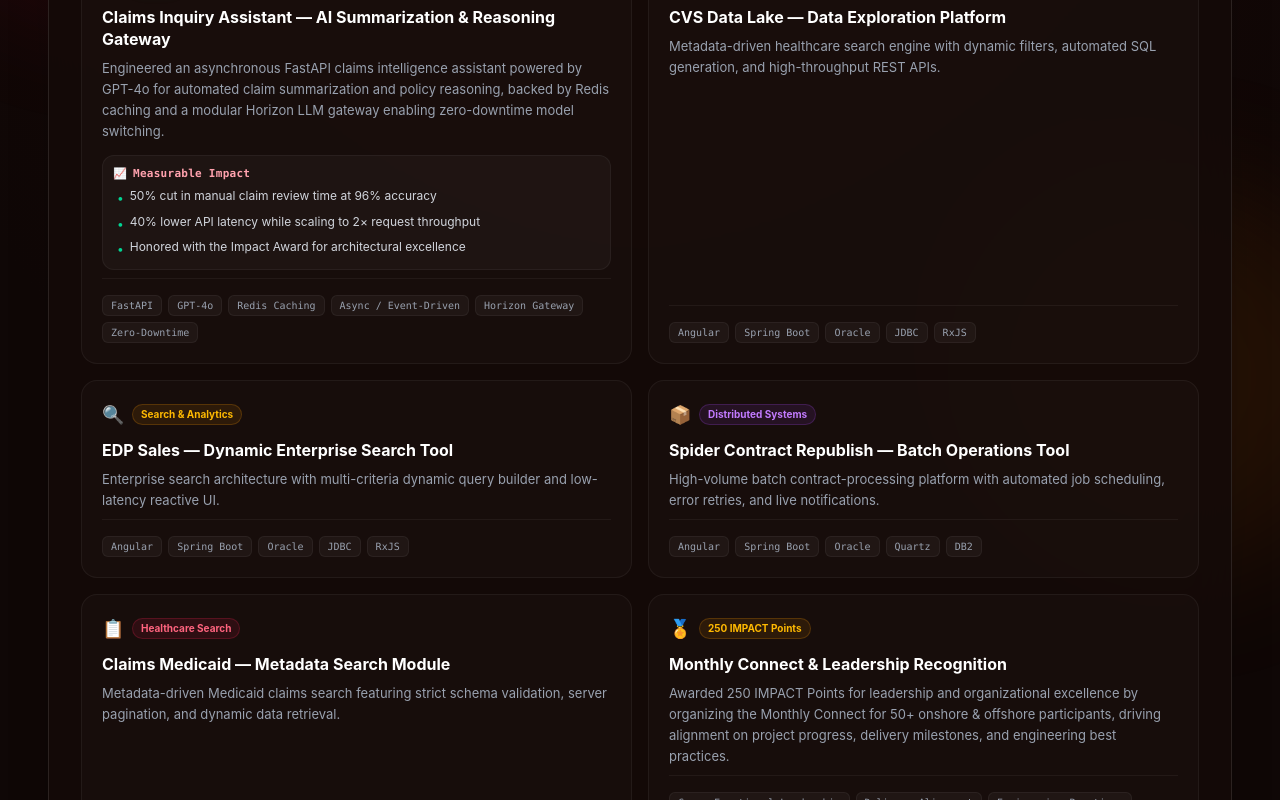
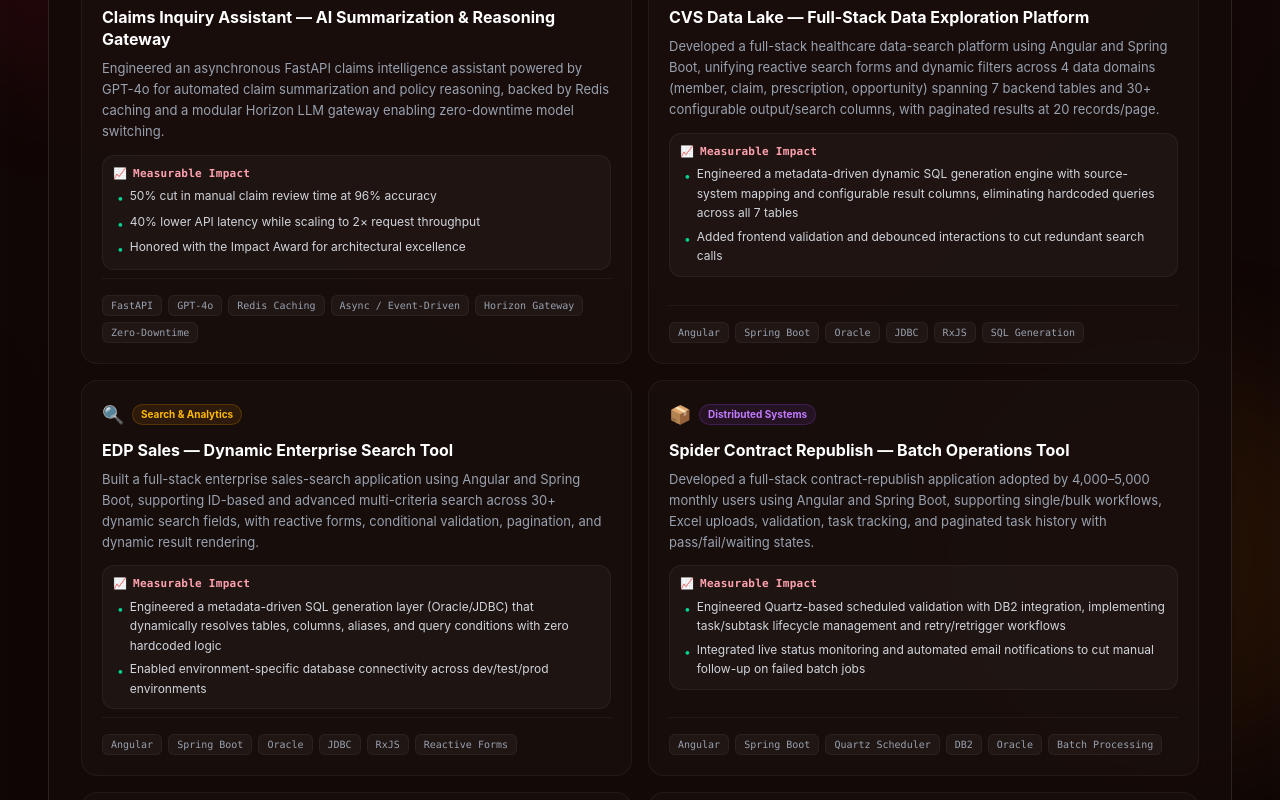
Before and after one commit to Kgotta-contribute/Portfolio, a React (Vite) app: page /#contact in a window 1280 px wide. Shown: the part 2520-3320 px from the top of the page. Built offline with nearby package versions, Linux system fonts and the light colour scheme.

Commit message:
feat: update detailed descriptions and impact points for enterprise search and batch operation cards

```diff
--- a/src/components/Experience.jsx
+++ b/src/components/Experience.jsx
@@ -47,12 +47,16 @@ const carelonProjects = [
   },
   {
     id: 'cvs',
-    title: 'CVS Data Lake — Data Exploration Platform',
+    title: 'CVS Data Lake — Full-Stack Data Exploration Platform',
     icon: '🌊',
     badge: 'Enterprise Data',
     badgeColor: 'text-teal-400 bg-teal-500/10 border-teal-500/20',
-    description: 'Metadata-driven healthcare search engine with dynamic filters, automated SQL generation, and high-throughput REST APIs.',
-    tech: ['Angular', 'Spring Boot', 'Oracle', 'JDBC', 'RxJS']
+    description: 'Developed a full-stack healthcare data-search platform using Angular and Spring Boot, unifying reactive search forms and dynamic filters across 4 data domains (member, claim, prescription, opportunity) spanning 7 backend tables and 30+ configurable output/search columns, with paginated results at 20 records/page.',
+    impact: [
+      'Engineered a metadata-driven dynamic SQL generation engine with source-system mapping and configurable result columns, eliminating hardcoded queries across all 7 tables',
+      'Added frontend validation and debounced interactions to cut redundant search calls'
+    ],
+    tech: ['Angular', 'Spring Boot', 'Oracle', 'JDBC', 'RxJS', 'SQL Generation']
   },
   {
     id: 'edp',
@@ -60,8 +64,12 @@ const carelonProjects = [
     icon: '🔍',
     badge: 'Search & Analytics',
     badgeColor: 'text-amber-400 bg-amber-500/10 border-amber-500/20',
-    description: 'Enterprise search architecture with multi-criteria dynamic query builder and low-latency reactive UI.',
-    tech: ['Angular', 'Spring Boot', 'Oracle', 'JDBC', 'RxJS']
+    description: 'Built a full-stack enterprise sales-search application using Angular and Spring Boot, supporting ID-based and advanced multi-criteria search across 30+ dynamic search fields, with reactive forms, conditional validation, pagination, and dynamic result rendering.',
+    impact: [
+      'Engineered a metadata-driven SQL generation layer (Oracle/JDBC) that dynamically resolves tables, columns, aliases, and query conditions with zero hardcoded logic',
+      'Enabled environment-specific database connectivity across dev/test/prod environments'
+    ],
+    tech: ['Angular', 'Spring Boot', 'Oracle', 'JDBC', 'RxJS', 'Reactive Forms']
   },
   {
     id: 'spider',
@@ -69,17 +77,25 @@ const carelonProjects = [
     icon: '📦',
     badge: 'Distributed Systems',
     badgeColor: 'text-purple-400 bg-purple-500/10 border-purple-500/20',
-    description: 'High-volume batch contract-processing platform with automated job scheduling, error retries, and live notifications.',
-    tech: ['Angular', 'Spring Boot', 'Oracle', 'Quartz', 'DB2']
+    description: 'Developed a full-stack contract-republish application adopted by 4,000–5,000 monthly users using Angular and Spring Boot, supporting single/bulk workflows, Excel uploads, validation, task tracking, and paginated task history with pass/fail/waiting states.',
+    impact: [
+      'Engineered Quartz-based scheduled validation with DB2 integration, implementing task/subtask lifecycle management and retry/retrigger workflows',
+      'Integrated live status monitoring and automated email notifications to cut manual follow-up on failed batch jobs'
+    ],
+    tech: ['Angular', 'Spring Boot', 'Quartz Scheduler', 'DB2', 'Oracle', 'Batch Processing']
   },
   {
     id: 'claims',
-    title: 'Claims Medicaid — Metadata Search Module',
+    title: 'Claims Medicaid — Metadata-Driven Search Module',
     icon: '📋',
     badge: 'Healthcare Search',
     badgeColor: 'text-rose-400 bg-rose-500/10 border-rose-500/20',
-    description: 'Metadata-driven Medicaid claims search featuring strict schema validation, server pagination, and dynamic data retrieval.',
-    tech: ['Angular', 'Spring Boot', 'Oracle', 'MongoDB']
+    description: 'Developed a full-stack Medicaid claims-search module using Angular and Spring Boot, combining dynamic MongoDB aggregation with SQL-based querying, dynamic search criteria, validation, and environment-specific data retrieval.',
+    impact: [
+      'Implemented metadata-driven MongoDB aggregation pipelines and integrated DAAS/GraphQL APIs for dynamic filtering, projection, and claims data retrieval',
+      'Substantially reduced custom query code required per new search use case'
+    ],
+    tech: ['Angular', 'Spring Boot', 'MongoDB Aggregation', 'GraphQL / DAAS', 'Oracle', 'SQL']
   },
   {
     id: 'impact-recognition',
```
